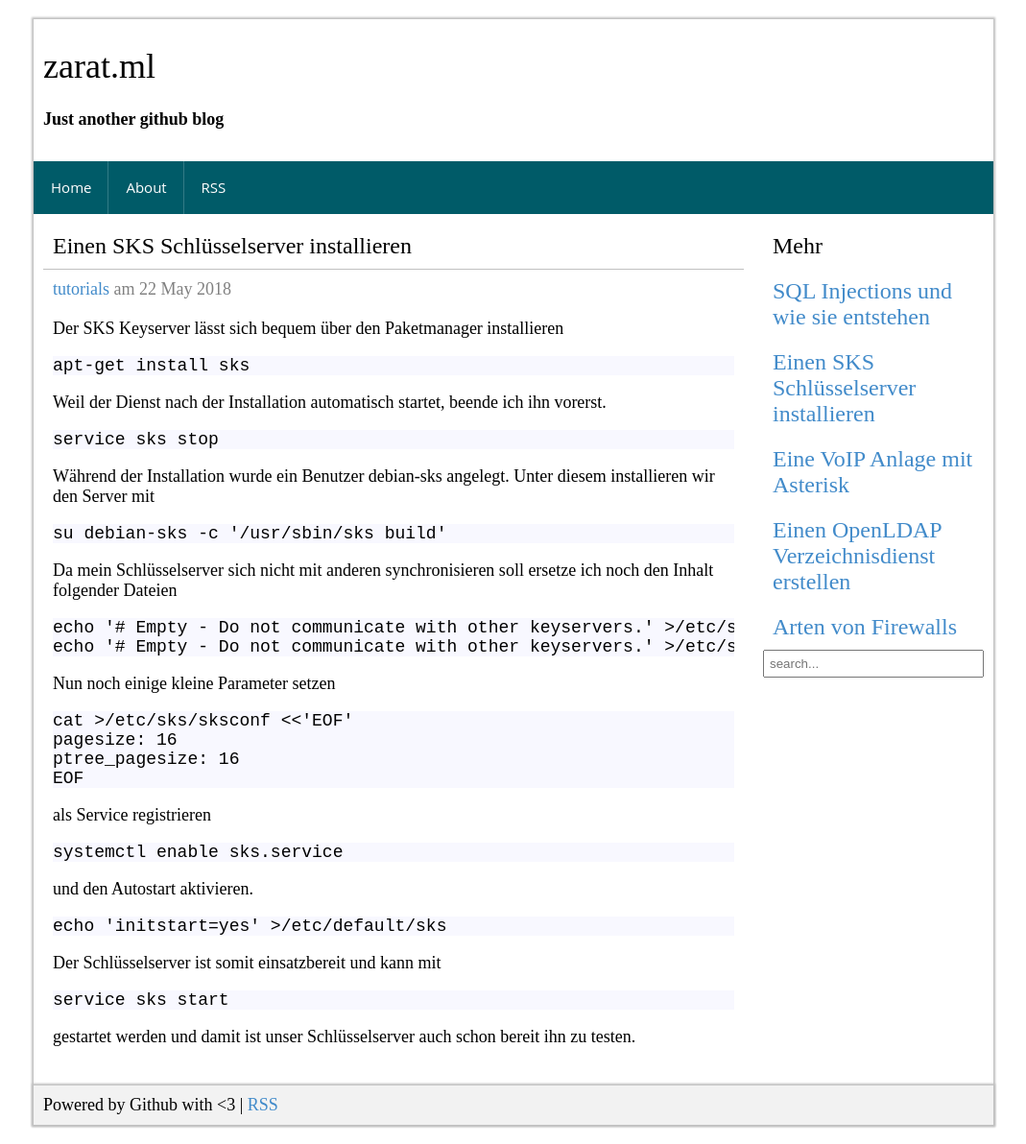
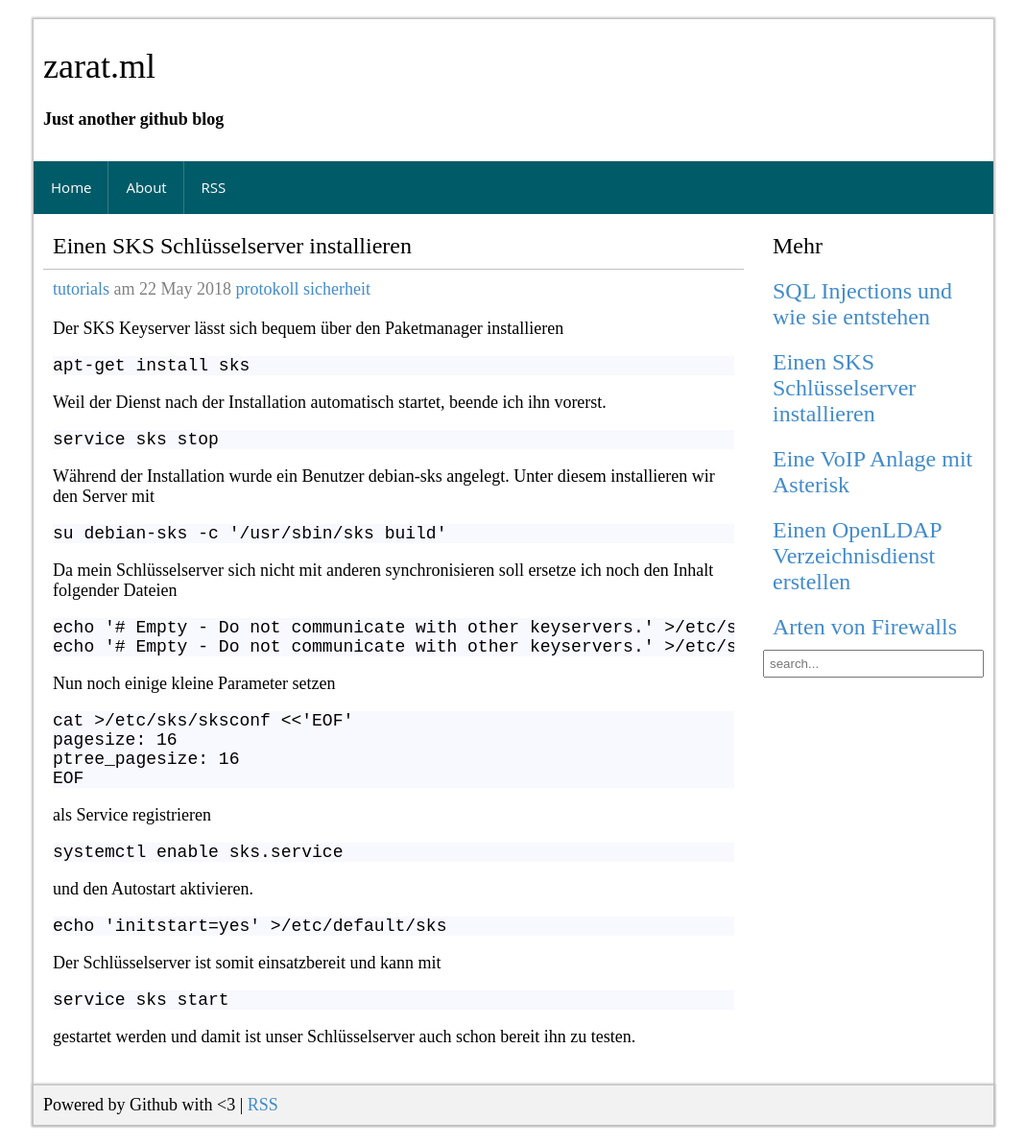
Before and after one commit to zarat/zarat.github.io, a Jekyll site: the page built from _posts/2018-05-22-sks.markdown, in a window 1280 px wide. Shown: the whole page at 96% size, without its empty margins (105-1174 px from the left). Built offline with Jekyll 4.4.1, drawn with Linux system fonts in a browser that asks for light colours; comment, search, counter and statistics services are not loaded.

Commit message:
Update 2018-05-22-sks.markdown

```diff
--- a/_posts/2018-05-22-sks.markdown
+++ b/_posts/2018-05-22-sks.markdown
@@ -3,6 +3,7 @@ layout: post
 title: Einen SKS Schlüsselserver installieren
 author: Manuel Zarat
 category: tutorials
+tags: protokoll sicherheit
 permalink: /post/sks-keyserver
 ---
 
```
